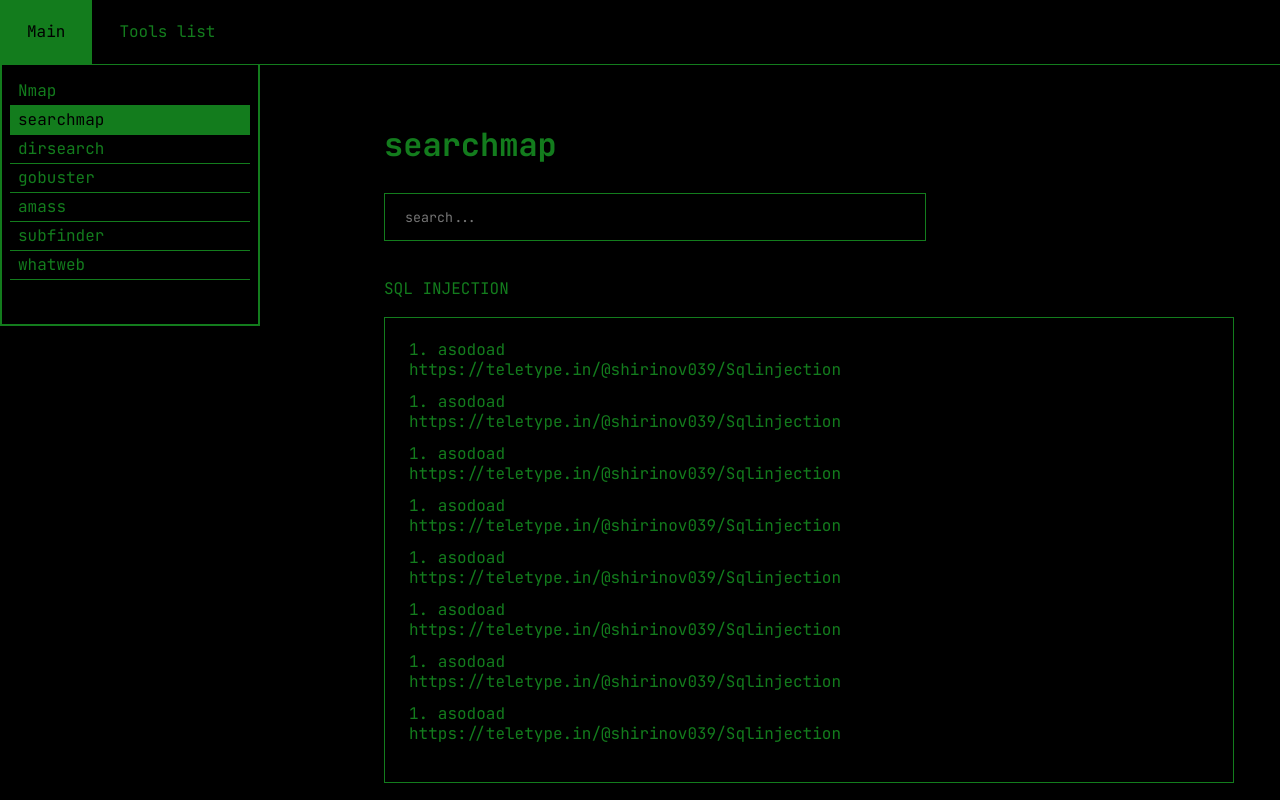
After one commit to secqub/web-tools, a Django app: template templates/tools.html in a window 1280 px wide. The commit adds this page. Run offline with Django 5.2, Linux system fonts and the light colour scheme; the template is opened without the code that fills it, so the values that code supplies are empty.

Commit message:
made tools page and tool-search-detail

```diff
--- a/static/css/base.css
+++ b/static/css/base.css
@@ -53,12 +53,14 @@ table {
 :root {
     --main-green: #137C1D;
     --background-color: black;
+    --main-red: #8C3941;
 }
 
 a {
     text-decoration: none;
     color: var(--main-green);
 }
+
 
 body {
     color: var(--main-green);
--- a/static/css/index.css
+++ b/static/css/index.css
@@ -22,6 +22,11 @@
     font-weight: lighter;
     /*max-width: 150px;*/
 }
+
+
+input {
+}
+
 
 .cards {
     margin-top: 120px;
--- /dev/null
+++ b/static/css/tool-detail.css
@@ -0,0 +1,38 @@
+.tool-container {
+    display: block;
+    margin-top: 40px;
+}
+
+.search {
+    margin-top: 32px;
+    color: var(--main-green);
+    min-width: 500px;
+    padding: 14px 20px;
+    border: var(--main-green) 1px solid;
+    background-color: var(--background-color);
+    outline: none;
+}
+
+
+.result-box {
+    /*display: inline-block;*/
+    margin-top: 20px;
+    min-width: 800px;
+    border: var(--main-green) 1px solid;
+    padding: 24px;
+}
+
+.link {
+    margin-bottom: 16px;
+}
+.link p {
+    margin-bottom: 4px;
+}
+
+.link p:last-child {
+    margin-bottom: 0;
+}
+
+.link a:visited {
+    color: var(--main-red);
+}
--- /dev/null
+++ b/static/css/tools.css
@@ -0,0 +1,55 @@
+
+
+
+main, header .container {
+    margin: 0;
+}
+
+main {
+    position: relative;
+    display: flex;
+}
+
+main .container {
+    position: absolute;
+
+    left: 30%;
+    /*margin: 0 256px;*/
+}
+
+main .title {
+    /*position: absolute;*/
+    /*left: 50%;*/
+
+    margin-top: 64px;
+    font-size: 32px;
+}
+aside {
+    display: inline-block;
+    min-width: 256px;
+
+    border-right: 2px var(--main-green) solid;
+    border-bottom: 2px var(--main-green) solid;
+    border-left: 2px var(--main-green) solid;
+
+}
+
+.tools {
+    margin-bottom: 32px;
+    padding: 12px 8px;
+}
+
+
+.tool {
+    border-bottom: var(--main-green) 1px solid;
+    padding: 6px 8px;
+}
+
+.tool:hover {
+    color: var(--background-color);
+    background-color: var(--main-green);
+}
+.fill {
+    color: var(--background-color);
+    background-color: var(--main-green);
+}
--- /dev/null
+++ b/templates/tools.html
@@ -0,0 +1,105 @@
+<!DOCTYPE html>
+<html lang="en">
+<head>
+    <meta charset="UTF-8">
+    <link rel="stylesheet" href="../static/css/base.css">
+    <link rel="stylesheet" href="../static/css/tools.css">
+    <link rel="stylesheet" href="../static/css/tool-detail.css">
+    <link rel="preconnect" href="https://fonts.googleapis.com">
+    <link rel="preconnect" href="https://fonts.gstatic.com" crossorigin>
+    <link href="https://fonts.googleapis.com/css2?family=JetBrains+Mono:ital,wght@0,100..800;1,100..800&display=swap"
+          rel="stylesheet">
+    <link rel="preconnect" href="https://fonts.googleapis.com">
+    <link rel="preconnect" href="https://fonts.gstatic.com" crossorigin>
+    <link href="https://fonts.googleapis.com/css2?family=Public+Sans:ital,wght@0,100..900;1,100..900&display=swap"
+          rel="stylesheet">
+    <title>Title</title>
+</head>
+<body>
+
+<header>
+    <div class="container">
+        <nav class="header-items">
+            <a class='header-item' href="#">Main</a>
+            <a class='header-item' href="#">Tools list</a>
+        </nav>
+    </div>
+</header>
+
+
+<main>
+    <aside>
+        <div class="tools">
+            <a href="#">
+                <div class="tool">Nmap</div>
+            </a>
+            <a href="#">
+                <div class="tool fill">searchmap</div>
+            </a>
+            <a href="#">
+                <div class="tool">dirsearch</div>
+            </a>
+            <a href="#">
+                <div class="tool">gobuster</div>
+            </a>
+            <a href="#">
+                <div class="tool">amass</div>
+            </a>
+            <a href="#">
+                <div class="tool">subfinder</div>
+            </a>
+            <a href="#">
+                <div class="tool">whatweb</div>
+            </a>
+        </div>
+    </aside>
+
+
+    <div class="container">
+        <h1 class="title">
+            searchmap
+        </h1>
+
+        <label>
+            <input class="search" placeholder="search..." type="text">
+        </label>
+
+        <div class="tool-container">
+            <label for="result">SQL INJECTION</label>
+            <div id="result" class="result-box">
+                <div class="link">
+                    <p>1. asodoad</p>
+                    <a href="https://teletype.in/@shirinov039/Sqlinjection" target="_blank">https://teletype.in/@shirinov039/Sqlinjection</a>
+                </div>
+                <div class="link">
+                    <p>1. asodoad</p>
+                    <a href="https://teletype.in/@shirinov039/Sqlinjection" target="_blank">https://teletype.in/@shirinov039/Sqlinjection</a>
+                </div>
+                <div class="link">
+                    <p>1. asodoad</p>
+                    <a href="https://teletype.in/@shirinov039/Sqlinjection" target="_blank">https://teletype.in/@shirinov039/Sqlinjection</a>
+                </div>
+                <div class="link">
+                    <p>1. asodoad</p>
+                    <a href="https://teletype.in/@shirinov039/Sqlinjection" target="_blank">https://teletype.in/@shirinov039/Sqlinjection</a>
+                </div>
+                <div class="link">
+                    <p>1. asodoad</p>
+                    <a href="https://teletype.in/@shirinov039/Sqlinjection" target="_blank">https://teletype.in/@shirinov039/Sqlinjection</a>
+                </div>
+                <div class="link">
+                    <p>1. asodoad</p>
+                    <a href="https://teletype.in/@shirinov039/Sqlinjection" target="_blank">https://teletype.in/@shirinov039/Sqlinjection</a>
+                </div>
+                <div class="link">
+                    <p>1. asodoad</p>
+                    <a href="https://teletype.in/@shirinov039/Sqlinjection" target="_blank">https://teletype.in/@shirinov039/Sqlinjection</a>
+                </div>
+                <div class="link">
+                    <p>1. asodoad</p>
+                    <a href="https://teletype.in/@shirinov039/Sqlinjection" target="_blank">https://teletype.in/@shirinov039/Sqlinjection</a>
+                </div>
+            </div>
+        </div>
+    </div>
+</main>
```
Also changed, not shown: templates/index.html (+12 -0 lines).
